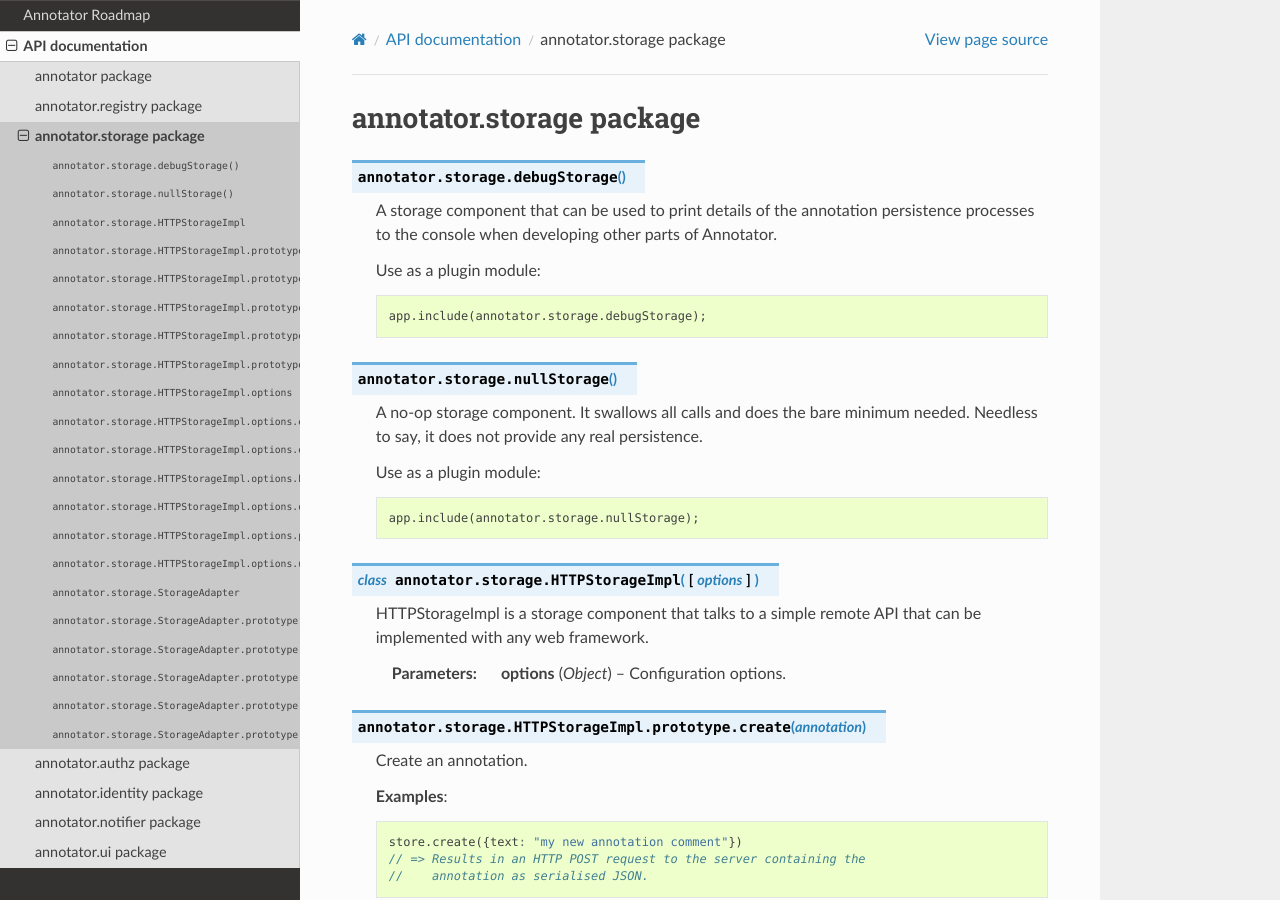
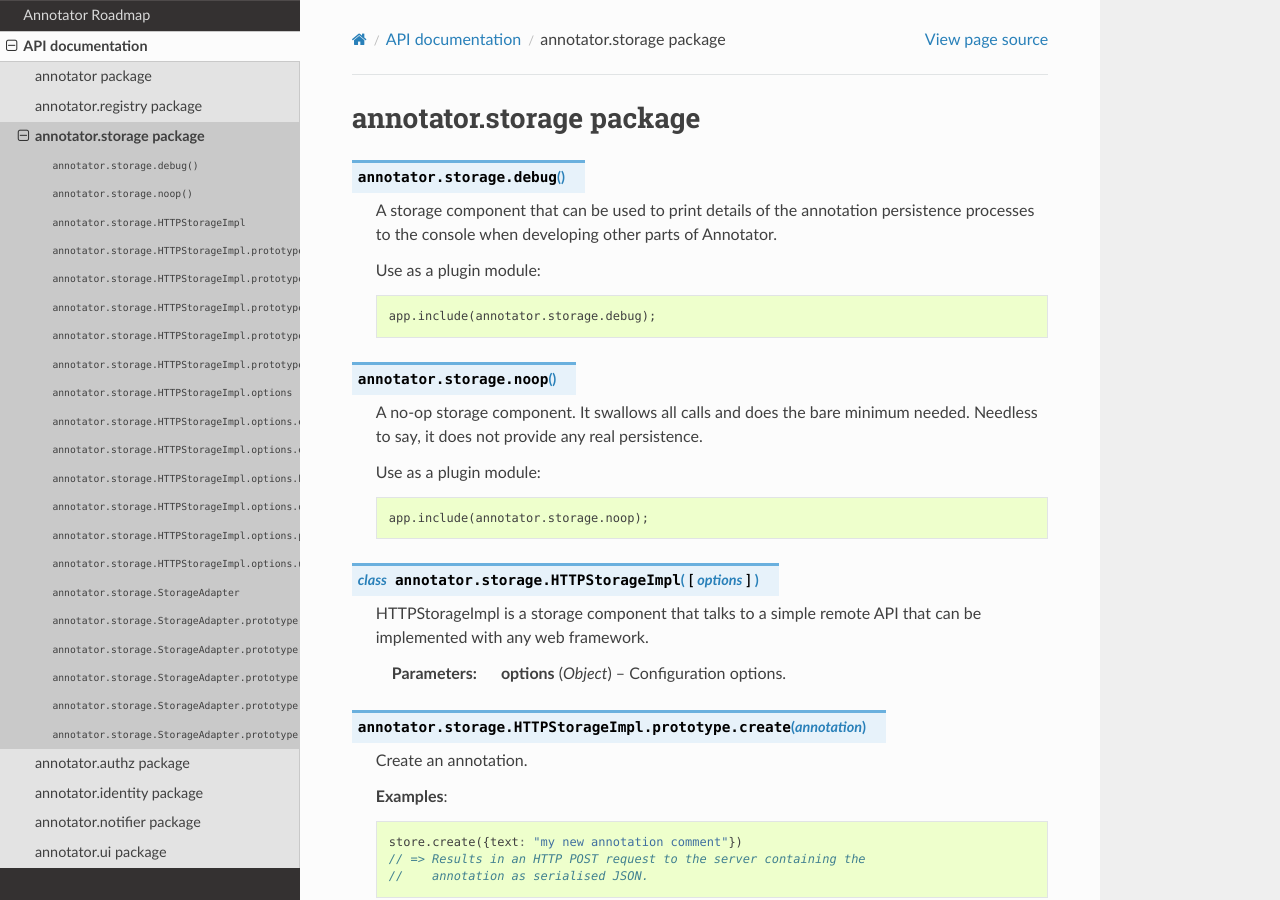
Before and after one commit to openannotation/annotator, a Sphinx documentation site: the page built from doc/api/storage.rst, in a window 1280 px wide and 900 px high. Built offline with Sphinx 7.4.7 and the Read the Docs theme 2.0.0, drawn with Linux system fonts in a browser that asks for light colours.

Commit message:
Reduce juddering in annotator.storage:
- annotator.storage.debugStorage -> annotator.storage.debug
- annotator.storage.nullStorage -> annotator.storage.noop

```diff
--- a/dev.html
+++ b/dev.html
@@ -114,7 +114,7 @@
       var app = new annotator.App()
       .include(annotator.ui.main, {element: elem})
       .include(annotator.plugin.filter)
-      .include(annotator.storage.debugStorage)
+      .include(annotator.storage.debug)
       .start()
     </script>
   </body>
--- a/doc/api/storage.rst
+++ b/doc/api/storage.rst
@@ -3,7 +3,7 @@
 annotator.storage package
 =========================
 
-..  function:: annotator.storage.debugStorage()
+..  function:: annotator.storage.debug()
 
     A storage component that can be used to print details of the annotation
     persistence processes to the console when developing other parts of
@@ -11,17 +11,17 @@ annotator.storage package
 
     Use as a plugin module::
 
-        app.include(annotator.storage.debugStorage);
+        app.include(annotator.storage.debug);
 
 
-..  function:: annotator.storage.nullStorage()
+..  function:: annotator.storage.noop()
 
     A no-op storage component. It swallows all calls and does the bare minimum
     needed. Needless to say, it does not provide any real persistence.
 
     Use as a plugin module::
 
-        app.include(annotator.storage.nullStorage);
+        app.include(annotator.storage.noop);
 
 
 ..  class:: annotator.storage.HTTPStorageImpl([options])
```
Also changed, not shown: doc/api/app.rst (line endings or trailing spaces), 2 other files.
